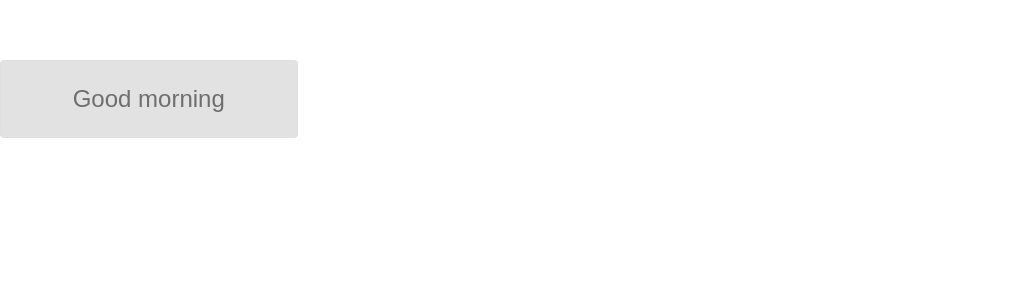
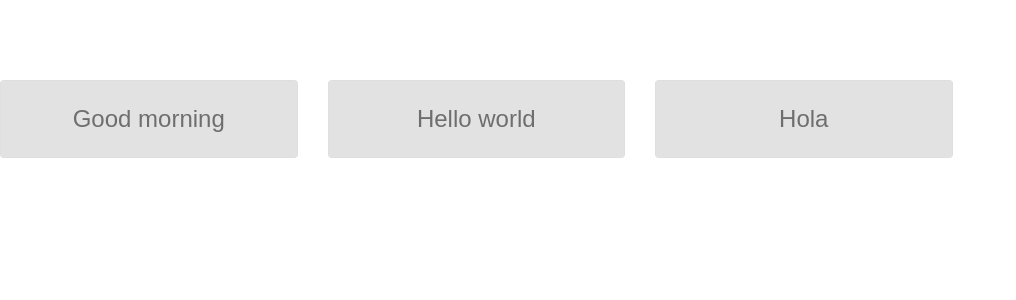
Before and after one commit to owentr1369/mini-vue-project, a Vue app: page / in a window 1280 px wide. Shown: the top 300 px of the page, without its empty margins (0-1016 px from the left). Built offline with nearby package versions, Linux system fonts and the light colour scheme.

Commit message:
render props items

```diff
--- a/src/App.vue
+++ b/src/App.vue
@@ -11,7 +11,7 @@ export default {
   components: { appItemsLayout: ItemsLayout },
   data: function () {
     return {
-      items: ["Good morning"],
+      items: ["Good morning", "Hello world", "Hola"],
       maxItems: 10,
     };
   },
@@ -25,6 +25,6 @@ export default {
   -moz-osx-font-smoothing: grayscale;
   text-align: center;
   color: #2c3e50;
-  margin-top: 60px;
+  margin-top: 80px;
 }
 </style>
```
